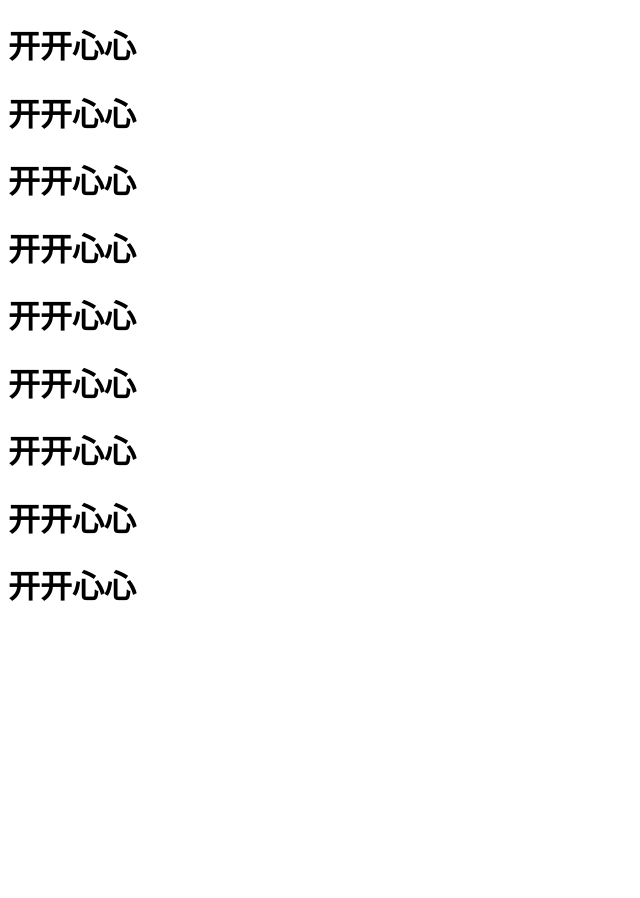
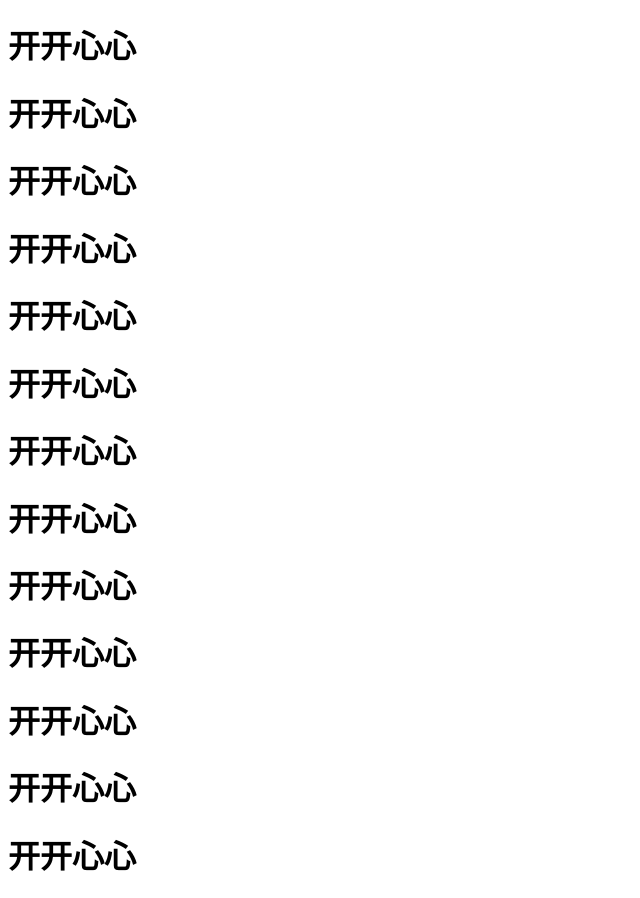
Before and after one commit to ChenYaFei/taobao, a plain HTML site: page index1.html in a window 1280 px wide. Shown: the whole page, without its empty margins (0-640 px from the left). Before the commit the page ends 800 px from the top, so only its background shows below. Drawn offline with Linux system fonts and the light colour scheme.

Commit message:
ccyf0002

```diff
--- a/index1.html
+++ b/index1.html
@@ -15,5 +15,10 @@
 		<h1>开开心心</h1>
 		<h1>开开心心</h1>
 		<h1>开开心心</h1>
+
+		<h1>开开心心</h1>
+		<h1>开开心心</h1>
+		<h1>开开心心</h1>
+		<h1>开开心心</h1>
 	</body>
 </html>
```
